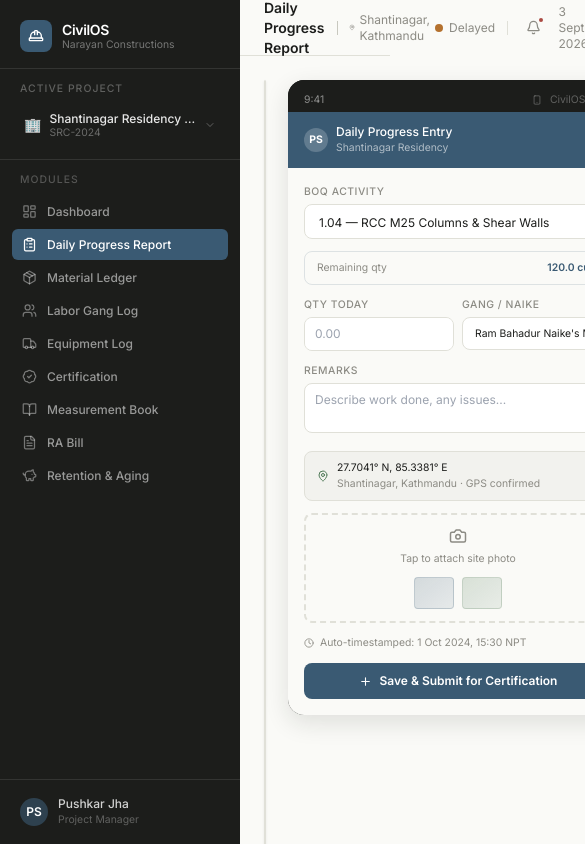
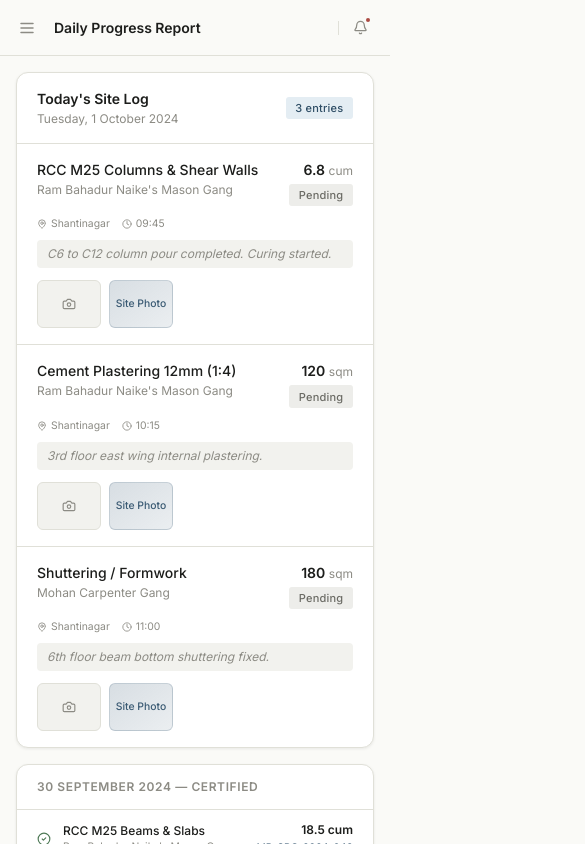
Before and after one commit to BitBrain19/CivilOS, a Next.js app: page /dpr in a window 390 px wide. Shown: the top 844 px of the page, 585 px wide, since content can reach past the window. Built offline with nearby package versions, Linux system fonts and the light colour scheme.

Commit message:
refactor: update padding and layout for consistency across multiple pages

```diff
--- a/app/certification/page.tsx
+++ b/app/certification/page.tsx
@@ -68,7 +68,7 @@ export default function CertificationPage() {
   };
 
   return (
-    <div className="p-6 space-y-6 max-w-7xl">
+    <div className="p-4 sm:p-6 space-y-6 max-w-7xl">
       {/* Header action banner */}
       <div className="flex flex-col sm:flex-row sm:items-center justify-between gap-4 bg-white p-5 rounded-xl border border-border shadow-sm-warm">
         <div>
--- a/app/dpr/page.tsx
+++ b/app/dpr/page.tsx
@@ -31,7 +31,7 @@ export default function DPRPage() {
   };
 
   return (
-    <div className="p-6 flex gap-6">
+    <div className="p-4 sm:p-6 flex flex-col lg:flex-row gap-6">
       {/* Left: context / today's log */}
       <div className="flex-1 min-w-0">
         <div className="bg-white rounded-xl border border-border shadow-sm-warm overflow-hidden">
@@ -113,8 +113,8 @@ export default function DPRPage() {
       </div>
 
       {/* Right: Mobile-styled DPR form */}
-      <div className="flex-shrink-0">
-        <div className="w-[340px] bg-ink rounded-2xl overflow-hidden shadow-lg-warm">
+      <div className="flex-shrink-0 flex self-start justify-center lg:justify-start">
+        <div className="w-full max-w-[340px] bg-white rounded-2xl overflow-hidden shadow-lg-warm">
           {/* Phone status bar */}
           <div className="bg-ink px-4 pt-3 pb-1 flex justify-between items-center">
             <span className="text-white/50 text-2xs">9:41</span>
--- a/app/equipment/page.tsx
+++ b/app/equipment/page.tsx
@@ -99,7 +99,7 @@ export default function EquipmentPage() {
   };
 
   return (
-    <div className="p-6 space-y-6 max-w-7xl">
+    <div className="p-4 sm:p-6 space-y-6 max-w-7xl">
       {/* Header action banner */}
       <div className="flex flex-col sm:flex-row sm:items-center justify-between gap-4 bg-white p-5 rounded-xl border border-border shadow-sm-warm">
         <div>
--- a/app/labor/page.tsx
+++ b/app/labor/page.tsx
@@ -79,7 +79,7 @@ export default function LaborPage() {
   };
 
   return (
-    <div className="p-6 space-y-6 max-w-7xl">
+    <div className="p-4 sm:p-6 space-y-6 max-w-7xl">
       {/* Header action banner */}
       <div className="flex flex-col sm:flex-row sm:items-center justify-between gap-4 bg-white p-5 rounded-xl border border-border shadow-sm-warm">
         <div>
--- a/app/materials/page.tsx
+++ b/app/materials/page.tsx
@@ -107,7 +107,7 @@ export default function MaterialsPage() {
   };
 
   return (
-    <div className="p-6 space-y-6 max-w-7xl">
+    <div className="p-4 sm:p-6 space-y-6 max-w-7xl">
       {/* Header action banner */}
       <div className="flex flex-col sm:flex-row sm:items-center justify-between gap-4 bg-white p-5 rounded-xl border border-border shadow-sm-warm">
         <div>
--- a/app/measurement-book/page.tsx
+++ b/app/measurement-book/page.tsx
@@ -31,7 +31,7 @@ export default function MeasurementBookPage() {
   };
 
   return (
-    <div className="p-6 space-y-6 max-w-7xl">
+    <div className="p-4 sm:p-6 space-y-6 max-w-7xl">
       {/* Top Banner with Action Controls */}
       <div className="flex flex-col sm:flex-row sm:items-center justify-between gap-4 bg-white p-5 rounded-xl border border-border shadow-sm-warm">
         <div>
--- a/app/ra-bill/page.tsx
+++ b/app/ra-bill/page.tsx
@@ -47,7 +47,7 @@ export default function RABillPage() {
   };
 
   return (
-    <div className="p-6 space-y-6 max-w-7xl">
+    <div className="p-4 sm:p-6 space-y-6 max-w-7xl">
       {/* Action Header Banner */}
       <div className="flex flex-col sm:flex-row sm:items-center justify-between gap-4 bg-white p-5 rounded-xl border border-border shadow-sm-warm">
         <div>
--- a/app/retention/page.tsx
+++ b/app/retention/page.tsx
@@ -50,7 +50,7 @@ export default function RetentionPage() {
   const formatNPR = (val: number) => `₨ ${val.toLocaleString('en-IN')}`;
 
   return (
-    <div className="p-6 space-y-6 max-w-7xl">
+    <div className="p-4 sm:p-6 space-y-6 max-w-7xl">
       {/* Top Banner with Scope Switcher */}
       <div className="flex flex-col sm:flex-row sm:items-center justify-between gap-4 bg-white p-5 rounded-xl border border-border shadow-sm-warm">
         <div>
--- a/components/layout/AppShell.tsx
+++ b/components/layout/AppShell.tsx
@@ -3,10 +3,12 @@
 import Sidebar from '@/components/layout/Sidebar';
 import Topbar from '@/components/layout/Topbar';
 import { usePathname } from 'next/navigation';
+import { useState } from 'react';
 
 export default function AppShell({ children }: { children: React.ReactNode }) {
   const pathname = usePathname();
   const isLoginPage = pathname === '/login' || pathname === '/';
+  const [sidebarOpen, setSidebarOpen] = useState(false);
 
   if (isLoginPage) {
     return <>{children}</>;
@@ -14,9 +16,9 @@ export default function AppShell({ children }: { children: React.ReactNode }) {
 
   return (
     <div className="min-h-screen bg-base">
-      <Sidebar />
-      <Topbar />
-      <main className="ml-60 pt-14 min-h-screen">
+      <Sidebar open={sidebarOpen} onClose={() => setSidebarOpen(false)} />
+      <Topbar onMenuClick={() => setSidebarOpen(true)} />
+      <main className="ml-0 lg:ml-60 pt-14 min-h-screen min-w-0">
         {children}
       </main>
     </div>
--- a/components/layout/Sidebar.tsx
+++ b/components/layout/Sidebar.tsx
@@ -37,7 +37,7 @@ const projectTypeIcon: Record<string, string> = {
   commercial: '🏗️',
 };
 
-export default function Sidebar() {
+export default function Sidebar({ open, onClose }: { open: boolean; onClose: () => void }) {
   const pathname = usePathname();
   const { activeProject, setActiveProject, allProjects } = useProject();
   const [dropdownOpen, setDropdownOpen] = useState(false);
@@ -45,7 +45,9 @@ export default function Sidebar() {
   if (pathname === '/login' || pathname === '/') return null;
 
   return (
-    <aside className="fixed left-0 top-0 h-screen w-60 bg-ink flex flex-col z-40 select-none">
+    <>
+      {open && <button aria-label="Close navigation" onClick={onClose} className="fixed inset-0 bg-ink/40 z-40 lg:hidden" />}
+      <aside className={`fixed left-0 top-0 h-screen w-60 bg-ink flex flex-col z-50 select-none transition-transform duration-200 lg:translate-x-0 ${open ? 'translate-x-0' : '-translate-x-full'}`}>
       {/* Brand */}
       <div className="px-5 pt-5 pb-4 border-b border-white/10">
         <div className="flex items-center gap-2.5">
@@ -146,6 +148,7 @@ export default function Sidebar() {
           </div>
         </div>
       </div>
-    </aside>
+      </aside>
+    </>
   );
 }
--- a/components/layout/Topbar.tsx
+++ b/components/layout/Topbar.tsx
@@ -2,7 +2,7 @@
 
 import { usePathname } from 'next/navigation';
 import { useProject } from '@/lib/context';
-import { Bell, MapPin } from 'lucide-react';
+import { Bell, MapPin, Menu } from 'lucide-react';
 
 const pageTitles: Record<string, string> = {
   '/dashboard': 'Executive Dashboard',
@@ -16,7 +16,7 @@ const pageTitles: Record<string, string> = {
   '/retention': 'Retention & Payment Aging',
 };
 
-export default function Topbar() {
+export default function Topbar({ onMenuClick }: { onMenuClick: () => void }) {
   const pathname = usePathname();
   const { activeProject } = useProject();
 
@@ -25,18 +25,21 @@ export default function Topbar() {
   const title = pageTitles[pathname] ?? 'CivilOS';
 
   return (
-    <header className="fixed top-0 left-60 right-0 h-14 bg-base/95 backdrop-blur-sm border-b border-border z-30 flex items-center px-6 justify-between">
-      <div className="flex items-center gap-3">
+    <header className="fixed top-0 left-0 lg:left-60 right-0 h-14 bg-base/95 backdrop-blur-sm border-b border-border z-30 flex items-center px-4 sm:px-6 justify-between gap-3">
+      <div className="flex items-center gap-3 min-w-0">
+        <button aria-label="Open navigation" onClick={onMenuClick} className="p-1.5 -ml-1 rounded-md hover:bg-surface transition-colors lg:hidden">
+          <Menu size={18} className="text-muted" />
+        </button>
         <h1 className="text-sm font-semibold text-ink">{title}</h1>
-        <div className="h-3.5 w-px bg-border-strong" />
-        <div className="flex items-center gap-1 text-muted text-xs">
+        <div className="hidden sm:block h-3.5 w-px bg-border-strong" />
+        <div className="hidden sm:flex items-center gap-1 text-muted text-xs truncate">
           <MapPin size={11} />
           <span>{activeProject.location}</span>
         </div>
       </div>
 
-      <div className="flex items-center gap-3">
-        <div className="flex items-center gap-1.5">
+      <div className="flex items-center gap-2 sm:gap-3 shrink-0">
+        <div className="hidden sm:flex items-center gap-1.5">
           <div
             className={`w-2 h-2 rounded-full ${
               activeProject.status === 'on-track'
@@ -56,7 +59,7 @@ export default function Topbar() {
           <span className="absolute top-0.5 right-0.5 w-2 h-2 bg-critical rounded-full border-2 border-base" />
         </button>
 
-        <div className="text-xs text-muted" suppressHydrationWarning>
+        <div className="hidden md:block text-xs text-muted" suppressHydrationWarning>
           {new Date().toLocaleDateString('en-GB', { day: 'numeric', month: 'short', year: 'numeric' })}
         </div>
       </div>
```
Also changed, not shown: app/dashboard/page.tsx (+9 -9 lines).
